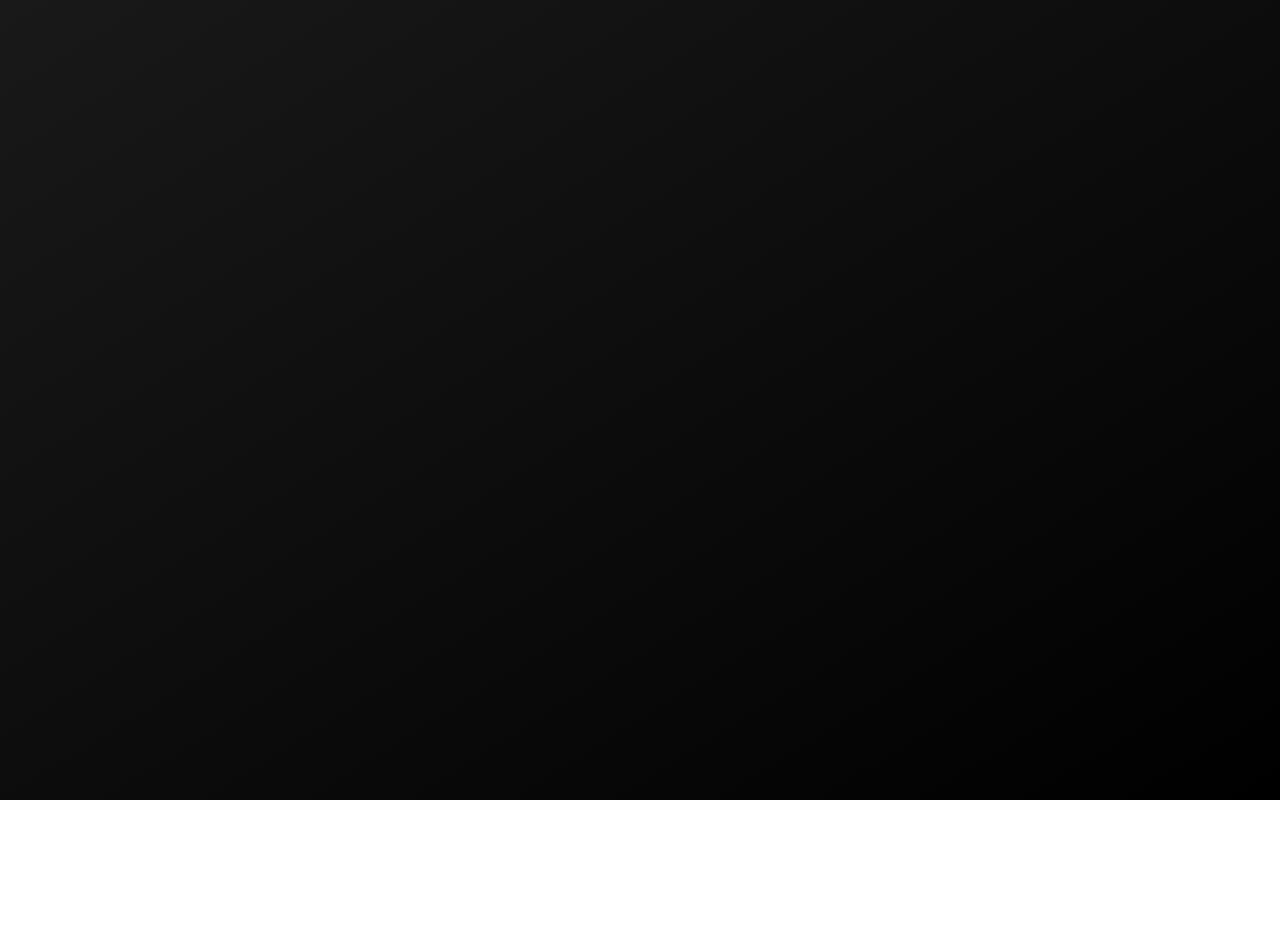
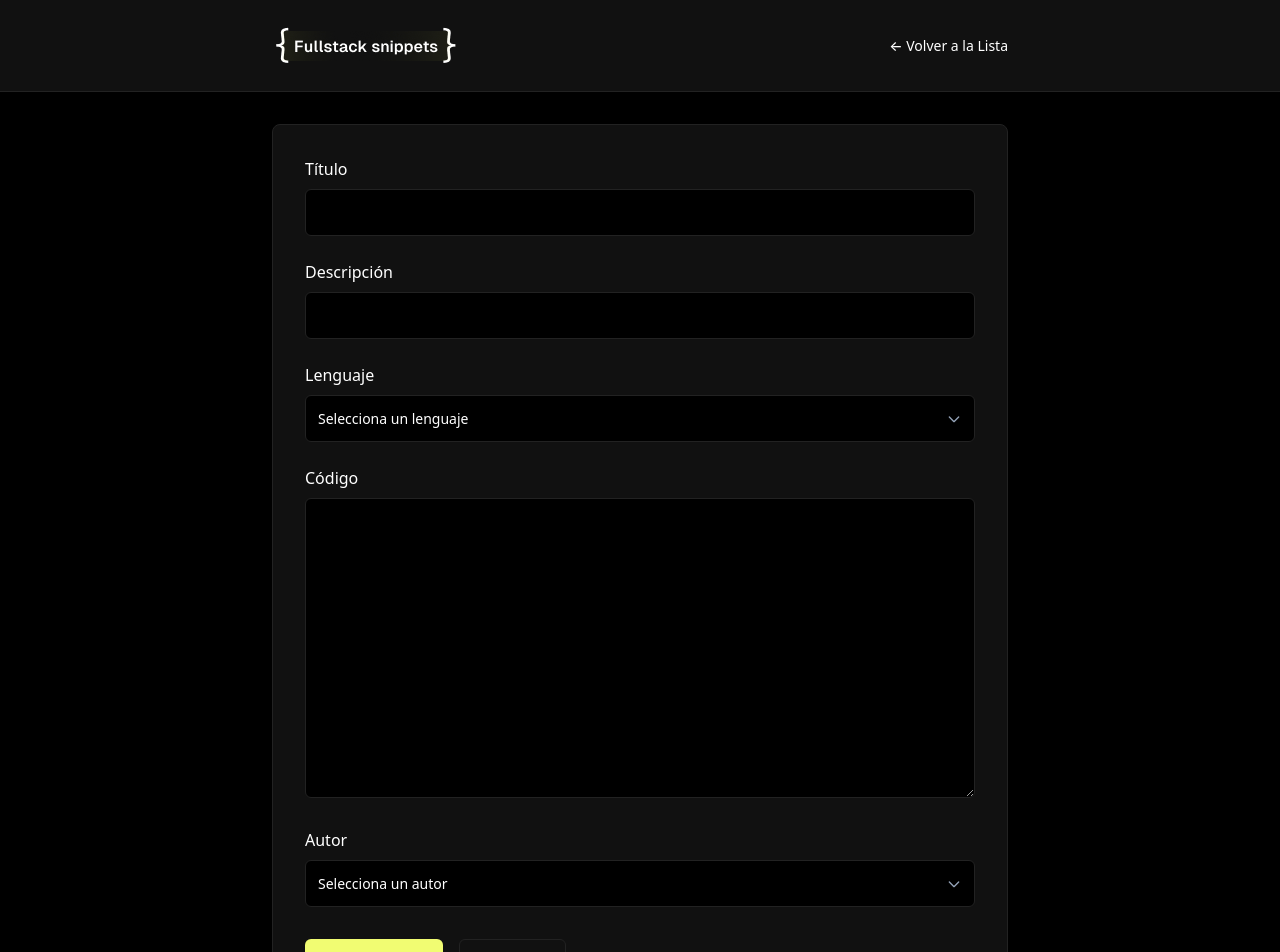
Before and after one commit to mbortg995/snippets-manager-frontend, a React (Vite) app in the folder snippets-manager-frontend/: page /create in a window 1280 px wide. Before the commit this address had no page. Shown: the top 952 px of the page. Before the commit the page ends 800 px from the top, so only its background shows below. Built offline with nearby package versions, Linux system fonts and the light colour scheme.

Commit message:
feat: create snippets

```diff
--- a/snippets-manager-frontend/src/App.jsx
+++ b/snippets-manager-frontend/src/App.jsx
@@ -2,6 +2,7 @@ import { BrowserRouter, Route, Routes } from "react-router-dom";
 import SnippetsListPage from '@/pages/snippets/SnippetsListPage.jsx'
 import LoginPage from '@/pages/auth/LoginPage.jsx'
 import RegisterPage from '@/pages/auth/RegisterPage.jsx'
+import CreateSnippet from '@/pages/snippets/CreateSnippet.jsx'
 
 function App() {
 
@@ -11,6 +12,7 @@ function App() {
         <Route path="/" element={<SnippetsListPage />} ></Route>
         <Route path="/login" element={<LoginPage />} ></Route>
         <Route path="/register" element={<RegisterPage />} ></Route>
+        <Route path="/create" element={<CreateSnippet />} ></Route>
       </Routes>
     </BrowserRouter>
   )
--- /dev/null
+++ b/snippets-manager-frontend/src/pages/snippets/CreateSnippet.jsx
@@ -0,0 +1,147 @@
+import { useState } from "react";
+import { useNavigate } from "react-router-dom";
+
+
+const CreateSnippet = () => {
+
+  const token = localStorage.getItem("token");
+
+  const navigate = useNavigate();
+
+  const [data, setData] = useState({
+    title: "",
+    description: "",
+    category: "",
+    content: "",
+    author: ""
+  });
+
+  const handleInputChange = (event) => {
+    setData({
+      ...data,
+      [event.target.name]: event.target.value
+    });
+  }
+  const [error, setError] = useState("");
+
+  const handleSubmitForm = async (event) => {
+    event.preventDefault();
+    console.log(data);
+    try {
+      const response = await fetch('https://snippets-manager-ft.onrender.com/api/snippets', {
+        method: 'POST',
+        headers: {
+          'Content-Type': 'application/json',
+          'Authorization': `Bearer ${token}`,
+        },
+        body: JSON.stringify(data),
+      });
+
+      if (!response.ok) {
+        const error = await response.json();
+        setError(error.error);
+        return;
+      }
+
+      navigate('/');
+    } catch {
+      setError("Servicio no disponible. Inténtelo de nuevo más adelante.");
+    }
+  }
+
+  return (
+    <div className="create-layout">
+      <header className="create-header">
+        <div className="header-content">
+          <img src="/images/logo.png" alt="Logo" />
+          <a href="/" className="back-link">← Volver a la Lista</a>
+        </div>
+      </header>
+
+      <main className="create-content">
+        <form
+          className="create-form"
+          onSubmit={handleSubmitForm}
+        >
+          <div className="form-group">
+            <label htmlFor="title">Título</label>
+            <input
+              type="text"
+              id="title"
+              name="title"
+              value={data.title}
+              onChange={handleInputChange}
+              required
+            />
+          </div>
+
+          <div className="form-group">
+            <label htmlFor="description">Descripción</label>
+            <input
+              type="text"
+              id="description"
+              name="description"
+              value={data.description}
+              onChange={handleInputChange}
+            />
+          </div>
+
+          <div className="form-group">
+            <label htmlFor="language">Lenguaje</label>
+            <select
+              id="language"
+              name="category"
+              value={data.category}
+              onChange={handleInputChange}
+              required
+            >
+              <option value="">Selecciona un lenguaje</option>
+              <option value="nodejs">Node.js</option>
+              <option value="javascript">JavaScript</option>
+              <option value="html">HTML</option>
+              <option value="css">CSS</option>
+              <option value="express">Express</option>
+              <option value="npm">NPM</option>
+            </select>
+          </div>
+
+          <div className="form-group">
+            <label htmlFor="code">Código</label>
+            <textarea
+              id="code"
+              name="content"
+              value={data.content}
+              onChange={handleInputChange}
+              required
+            ></textarea>
+          </div>
+
+          <div className="form-group">
+            <label htmlFor="author">Autor</label>
+            <select
+              id="author"
+              name="author"
+              value={data.author}
+              onChange={handleInputChange}
+              required
+            >
+              <option value="">Selecciona un autor</option>
+              <option value="Miguel">Miguel</option>
+              <option value="Cristian">Cristian</option>
+              <option value="Larry">Larry</option>
+              <option value="Pepe">Pepe</option>
+              <option value="Jona">Jona</option>
+            </select>
+          </div>
+          {error ? <div className="auth-alert" id="error-message">{error}</div> : null}
+          <div className="form-actions">
+            <button type="submit" className="submit-button">Crear Snippet</button>
+            <a href="/" className="cancel-button">Cancelar</a>
+          </div>
+        </form>
+      </main>
+    </div>
+  )
+}
+
+export default CreateSnippet;
```
